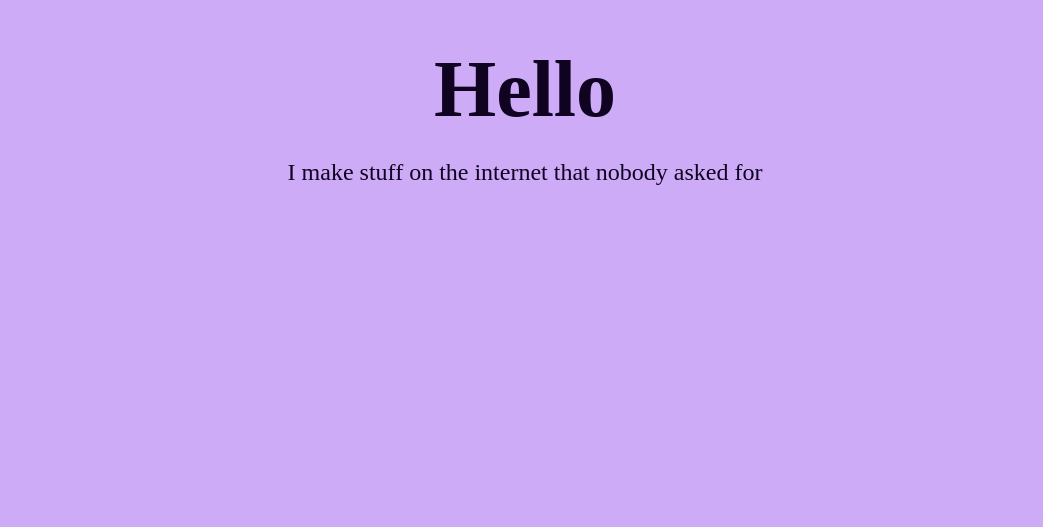
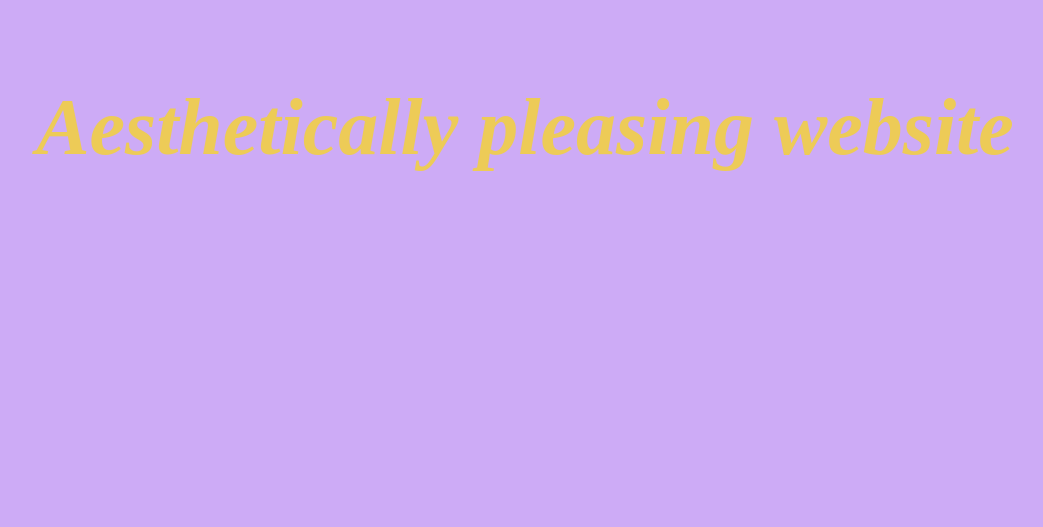
Before and after one commit to rkvmar/rkmr.dev, a SvelteKit app: page / in a window 1280 px wide. Shown: the part 273-800 px from the top of the page, without its empty margins (115-1158 px from the left). Built offline with nearby package versions, Linux system fonts and the light colour scheme.

Commit message:
aesthetics

```diff
--- a/src/routes/+page.svelte
+++ b/src/routes/+page.svelte
@@ -1,10 +1,9 @@
 <div class="title-container">
-	<h1>Hello</h1>
-	<p>I make stuff on the internet that nobody asked for</p>
+	<h1>Aesthetically pleasing website</h1>
 </div>
-<div class="info-container">
+<!-- <div class="info-container">
 	<p>idk what to actually put here so</p>
-</div>
+</div> -->
 
 <style>
 	.title-container {
@@ -16,6 +15,7 @@
 		align-items: center;
 		text-align: center;
 		background-color: var(--secondary);
+
 	}
 	.info-container {
 		width: 100vw;
@@ -30,7 +30,8 @@
 	h1 {
 		font-size: 5rem;
 		margin: 0;
-		color: var(--text)
+		color: var(--accent);
+		font-style: italic;
 	}
 
 	p {
```
